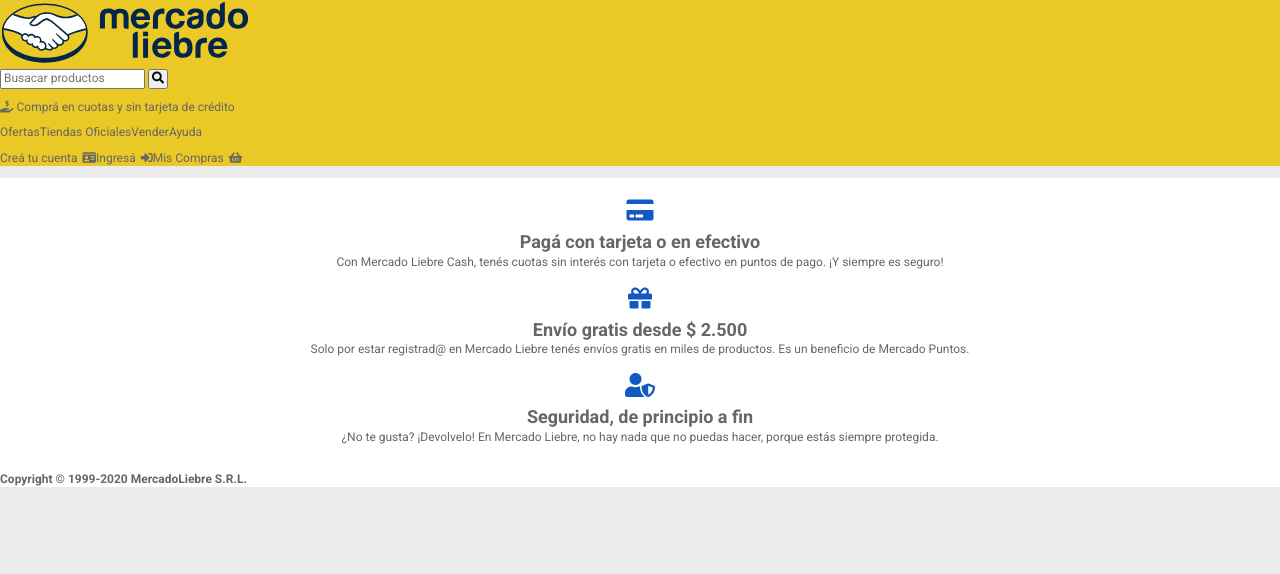
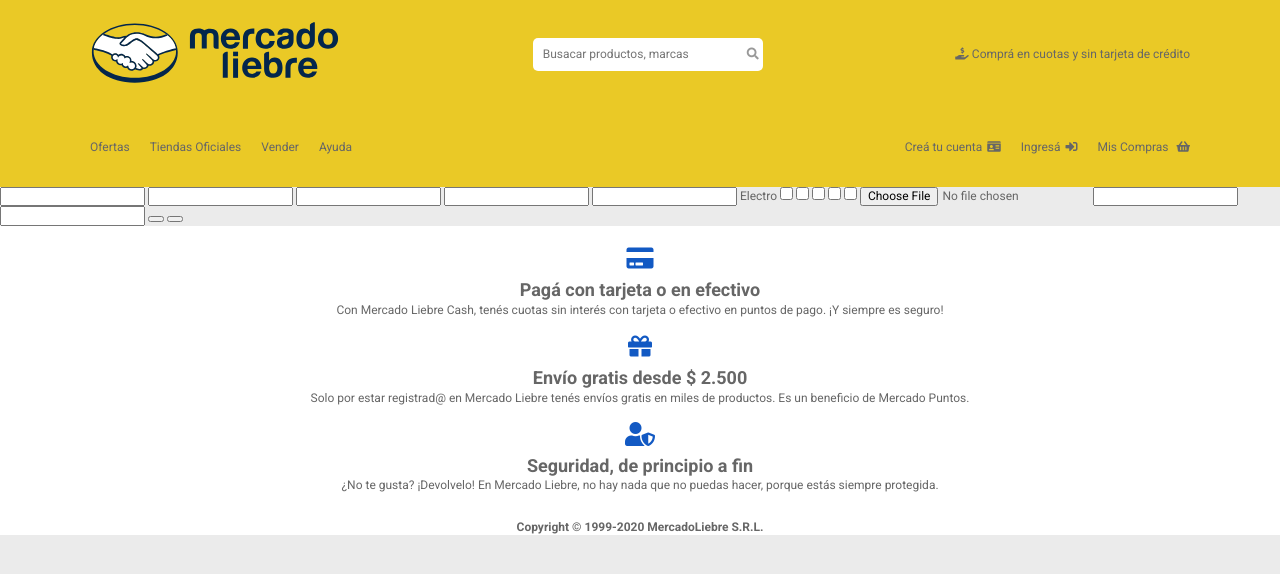
Before and after one commit to pedrobadia/mercado-liebre, a website: page views/register.html in a window 1280 px wide. Drawn offline with nearby package versions, Linux system fonts and the light colour scheme.

Commit message:
Creacion hoja register

```diff
--- a/public/css/style.css
+++ b/public/css/style.css
@@ -102,9 +102,27 @@
     }
 }
 
+.hero-search{
+    margin: 0px;
+}
 
+.hero-search-imput{
+    width: 210px;
+    padding: 10px;
+    border: none;
+    border-radius: 5px 0 0 5px;
+    float: left;
+}
+.hero-search-imput:focus{
+    color: #666666;
+}
 .hero-search__submit{
-    padding: 1px 2px 1px 2px;
+    margin: 0px;
+    padding: 10px 4px;
+    border: none;
+    border-radius: 0 5px 5px 0;
+    background-color: #ffffff;
+    color: #999999;
 }
 
 .hero-menu{
@@ -124,23 +142,24 @@
     margin: auto;
 }
 
-@media only screen and (max-width: 540px) {
+@media only screen and (max-width: 480px) {
     .hero{
         padding-bottom: 20px;
     }
     .hero-wrapper {
         display: flex;
-        flex-direction: row;
+        flex-direction: column;
         align-items: center;
         align-content: center;
         padding: 20px 0;
     }
     .logo{
-        width: 80%;
+        width: 210px;
         padding-bottom: 20px;
     }
     .hero-search{
-        width: 100%;
+        width: 240px;
+        padding-bottom: 10px;
     }
     .hero-wrapper-menu{
         display: none;
--- a/views/register.html
+++ b/views/register.html
@@ -4,7 +4,7 @@
     <meta charset="UTF-8">
     <meta http-equiv="X-UA-Compatible" content="IE=edge">
     <meta name="viewport" content="width=device-width, initial-scale=1.0">
-    <title>Registro - Mercado Liebre</title>
+    <title>Mercado Liebre</title>
     <link href="/css/normalize.css" rel="stylesheet">
     <link href="/css/style.css" rel="stylesheet">
     <link href="https://fonts.googleapis.com/css2?family=Roboto:wght@400;500;700;900&display=swap" rel="stylesheet">
@@ -13,33 +13,52 @@
 </head>
 <body>
     <header class="hero">
-            <div>
-                <img src="/images/logo-mercado-liebre.svg" alt="Logo Mercado Liebre" style="width: 250px;">
-                    <div>
-                        <form action="" method="POST">
-                            <input type="search" placeholder="Busacar productos">
-                            <button class="hero-search__submit"><i class="fa fa-search"></i></button>
-                        </form>
-                    </div>
-
+            <div class="hero-wrapper container">
+                <a href="/"><img src="/images/logo-mercado-liebre.svg" alt="Logo Mercado Liebre" class="logo"></a>
+                <div class="hero-search">
+                    <form action="home.html" method="POST">
+                        <input type="search" placeholder="Busacar productos, marcas" class="hero-search-imput">
+                        <button class="hero-search__submit"><i class="fa fa-search"></i></button>
+                    </form>
+                </div>
+                <p><i class="fas fa-hand-holding-usd"></i> Comprá en cuotas y sin tarjeta de crédito</p>
             </div>
-            <p><i class="fas fa-hand-holding-usd"></i> Comprá en cuotas y sin tarjeta de crédito</p>
-            <nav>
+            <nav class="hero-wrapper-menu container">
                 <ul class="menu">
-                    <li><a href="#" class="hero-menu">Ofertas</a></li>
-                    <li><a href="#" class="hero-menu">Tiendas Oficiales</a></li>
-                    <li><a href="#" class="hero-menu">Vender</a></li>
-                    <li><a href="#" class="hero-menu">Ayuda</a></li>
+                    <li><a href="#" class="hero-menu left">Ofertas</a></li>
+                    <li><a href="#" class="hero-menu left">Tiendas Oficiales</a></li>
+                    <li><a href="#" class="hero-menu left">Vender</a></li>
+                    <li><a href="#" class="hero-menu left">Ayuda</a></li>
                 </ul>
                 <ul class="menu">
-                    <li><a href="#"  class="hero-menu">Creá tu cuenta</a></i><i class="fas fa-id-card"></i></li>
-                    <li><a href="#"  class="hero-menu">Ingresá</a><i class="fas fa-sign-in-alt"></i></li>
-                    <li><a href="#"  class="hero-menu">Mis Compras</a><i class="fas fa-shopping-basket"></i></li>
+                    <li><a href="/register.html"  class="hero-menu right">Creá tu cuenta</a><i class="fas fa-id-card"></i></li>
+                    <li><a href="#"  class="hero-menu right">Ingresá</a><i class="fas fa-sign-in-alt"></i></li>
+                    <li><a href="#"  class="hero-menu right">Mis Compras</a> <i class="fas fa-shopping-basket"></i></li>
                 </ul>
             </nav>
             <div class="hero__burger-menu"><i class="fas fa-bars"></i></div>
     </header>
     <main>
+        <section class="register">
+            <form action="/home.html" method="POST">
+                <input type="text">
+                <input type="text">
+                <input type="fecha">
+                <input type="text">
+                <input type="email">
+                <label for="terminos">Electro</label>
+                <input type="checkbox" name="cat-interes" value="Electro">
+                <input type="checkbox" name="cat-interes" value="Moda">
+                <input type="checkbox" name="cat-interes" value="Hogar">
+                <input type="checkbox" name="cat-interes" value="Juguetería">
+                <input type="checkbox" name="cat-interes" value="Vida sana">
+                <input type="file">
+                <input type="password">
+                <input type="password">
+                <button></button>
+                <button></button>
+            </form>
+        </section>
     </main>
     <footer>
         <div class="footer-widget">
@@ -60,11 +79,10 @@
             <p>¿No te gusta? ¡Devolvelo! En Mercado Liebre, no hay nada que no puedas hacer,
                 porque estás siempre protegida.</p>
         </div>
-        <div>
-            <p> <strong>Copyright © 1999-2020 MercadoLiebre S.R.L.</strong></p>
+        <div class="copyright">
+            <p><strong>Copyright © 1999-2020 MercadoLiebre S.R.L.</strong></p>
         </div>
 
     </footer>
-
 </body>
 </html>
```
Also changed, not shown: views/home.html (+2 -2 lines).
